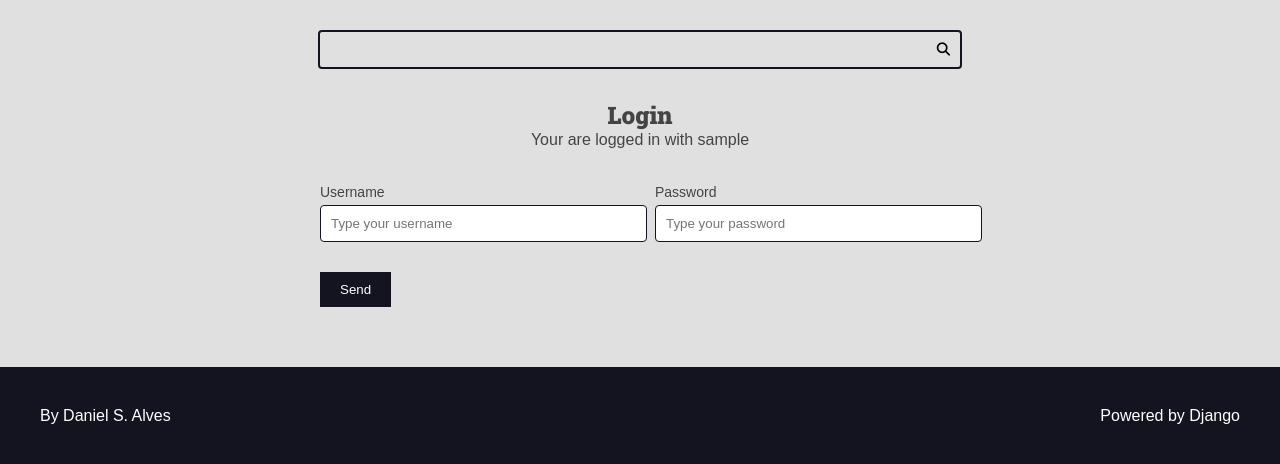
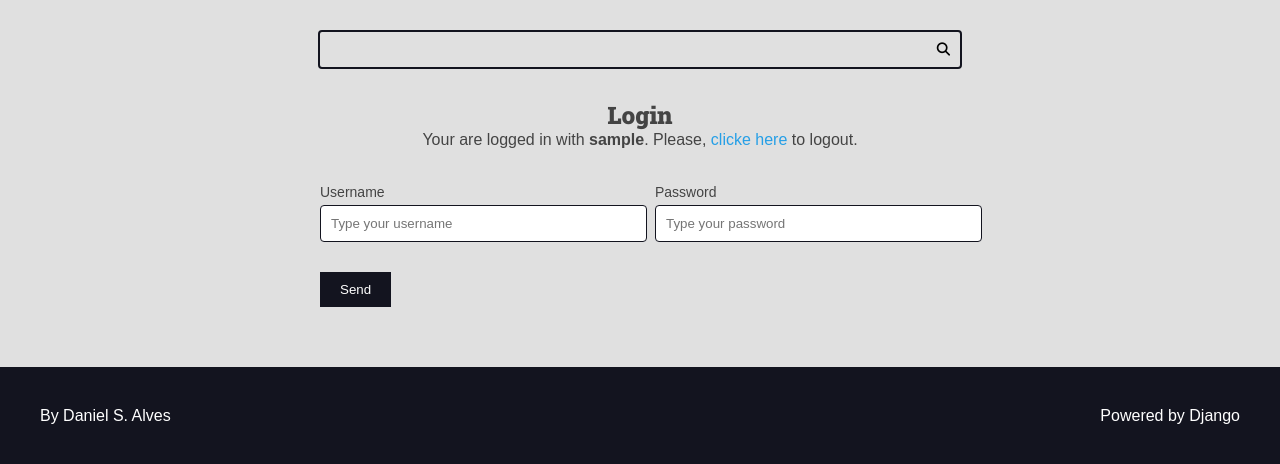
Before and after one commit to daniel-santos-alves/aprendendo-django-01, a Django app: template authors/templates/authors/pages/login.html in a window 1280 px wide. Shown: the part 105-569 px from the top of the page. Run offline with Django 4.2, Linux system fonts and the light colour scheme; the template is opened without the code that fills it: values that come from a table or form of the project are taken from there, others are empty; the visitor is signed in with stand-in values (Sample User, id 1); some libraries are stand-ins or nearby versions.

Commit message:
configurando sistema de logout e segurança CSRF

```diff
--- a/authors/templates/authors/pages/login.html
+++ b/authors/templates/authors/pages/login.html
@@ -6,10 +6,14 @@
     <div class="main-content center container">
         <h2>Login</h2>
         {% if request.user.is_authenticated %}
-        <p>
             Your are logged in with
-            {{ request.user.username }}
-        </p>
+            <strong>{{ request.user.username }}</strong>.
+            Please,
+            <form class="inline-form" action="{% url 'authors:logout' %}" method='POST'>
+                {% csrf_token %}
+                <input type="hidden" name="username" value="{{ request.user.username }}">
+               <button class="plaintext-button" type="submit">clicke here</button>
+            </form> to logout.
         {% endif %}
     </div>
 
--- a/authors/urls.py
+++ b/authors/urls.py
@@ -9,4 +9,5 @@ urlpatterns = [
     path('register/create/', views.register_create, name='register_create'),
     path('login/', views.login_view, name='login'),
     path('login/create/', views.login_create, name='login_create'),
+    path('logout/', views.logout_view, name='logout'),
 ]
--- a/base_static/global/css/styles.css
+++ b/base_static/global/css/styles.css
@@ -354,6 +354,19 @@ list-style-type: none;
     color: var(--color-white);
 }
 
+.inline-form {
+    display: inline;
+}
+
+.plaintext-button {
+    display: inline;
+    border: none;
+    background: none;
+    cursor: pointer;
+    color: var(--color-primary);
+    font-size: 1.6rem;
+}
+
 /* messages */
 .messages-container {
     display: flex;
```
Also changed, not shown: authors/views.py (+15 -1 lines).
